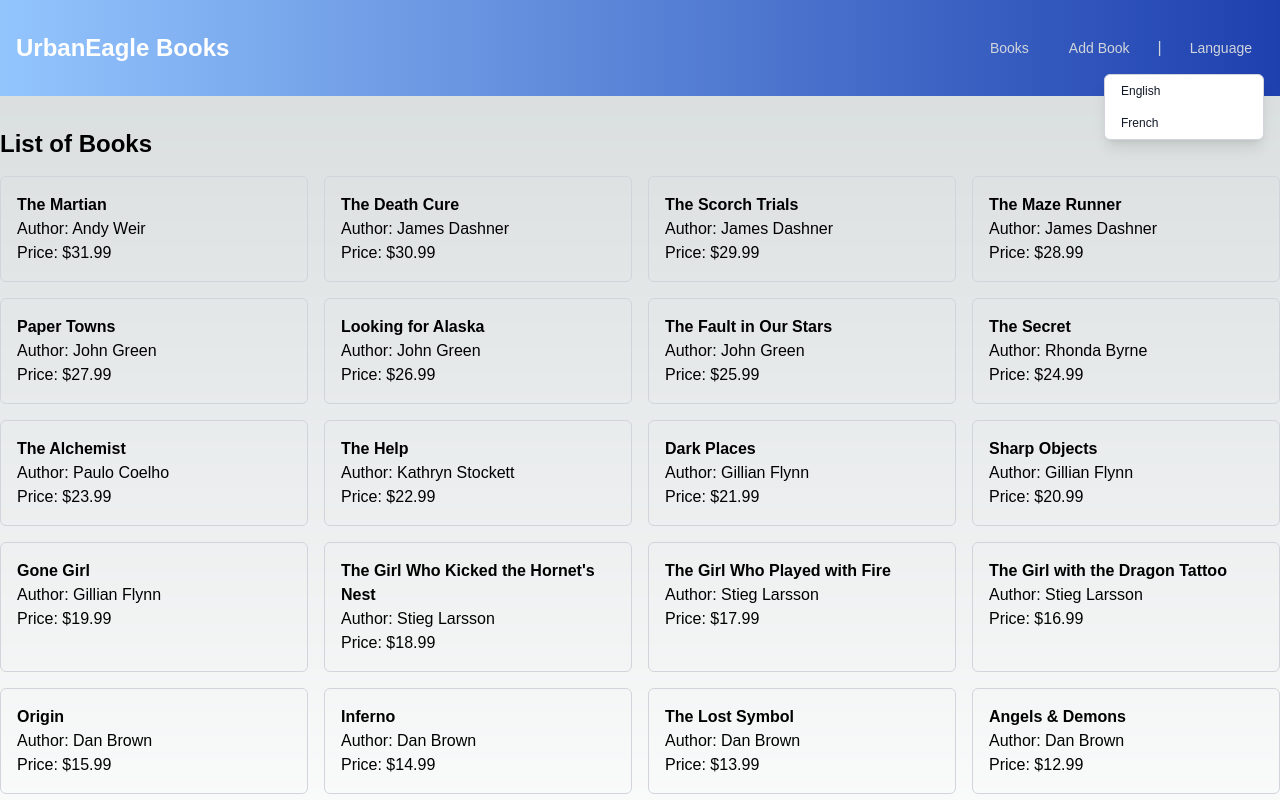
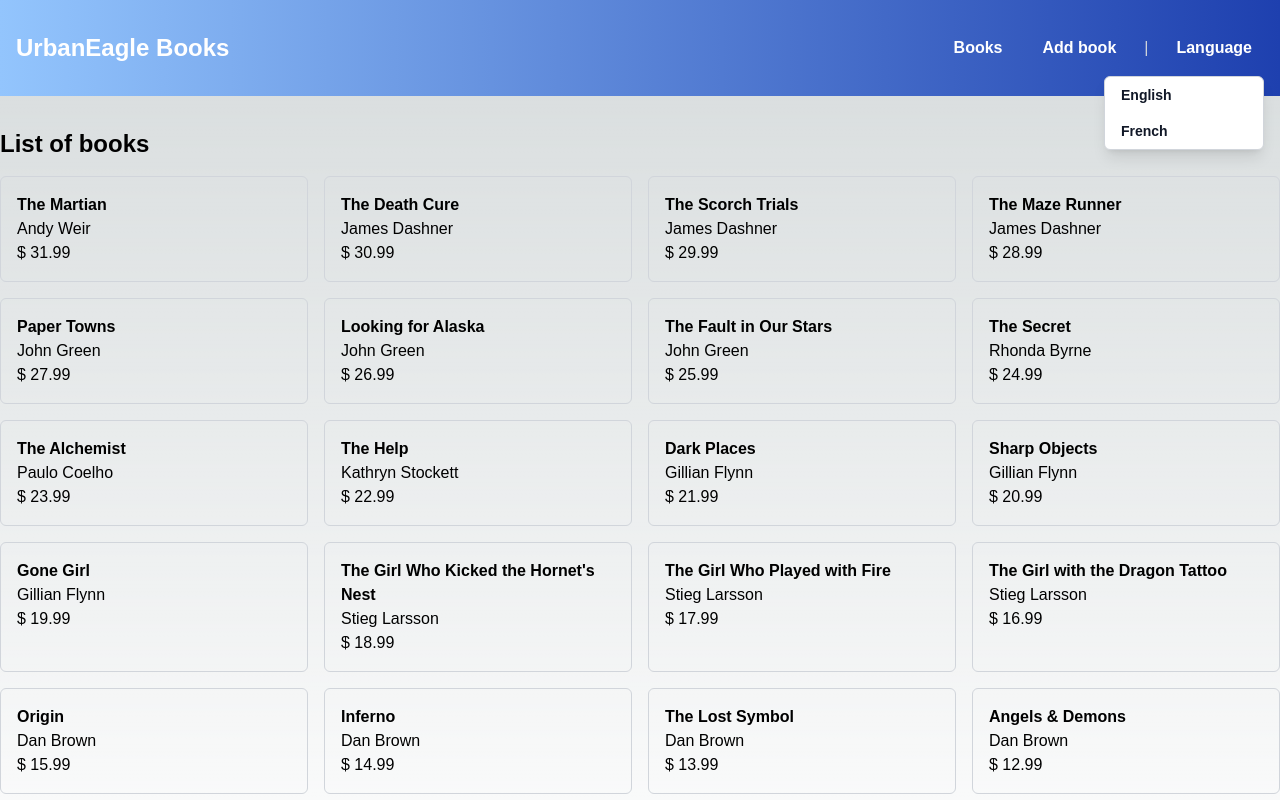
Before and after one commit to joshuawiidrichter1994/book-store, a Next.js app: page /BooksPage in a window 1280 px wide. Both pictures are taken after a click on the button "Language". Shown: the top 800 px of the page. Built offline with nearby package versions, Linux system fonts and the light colour scheme.

Commit message:
Implemented language selector functionality

```diff
--- a/public/translations/en.json
+++ b/public/translations/en.json
@@ -1,9 +1,16 @@
 {
+    "language": "Language",
     "books": "Books",
     "addBook": "Add book",
     "newBook": "Add a new book",
     "title": "Title",
     "author": "Author",
     "price": "Price",
-    "listOfBooks": "List of books"
+    "listOfBooks": "List of books",
+    "bookAddedModalHeader": "Book Added Successfully!",
+    "bookAddedModalText": "The new book has been added",
+    "requiredFieldsError": "Please fill out all fields",
+    "duplicateBookError": "Book already exists",
+    "closeBtn": "Close",
+    "currency": "$"
   }
--- a/src/components/Header.tsx
+++ b/src/components/Header.tsx
@@ -1,14 +1,21 @@
+import React, { useContext, useEffect, useRef, useState } from "react";
 import Link from "next/link";
-import { useState, useRef, useEffect } from "react";
+import { LanguageContext, Language } from "../context/LanguageContext";
+import enTranslations from "../../public/translations/en.json"; // Import English translations
+import frTranslations from "../../public/translations/fr.json"; // Import French translations
 
 const Header = () => {
+  const { language, setLanguage } = useContext(LanguageContext);
   const [isLanguageDropdownOpen, setIsLanguageDropdownOpen] = useState(false);
-  const [selectedLanguage, setSelectedLanguage] = useState("English");
   const dropdownRef = useRef<HTMLDivElement>(null);
 
   useEffect(() => {
     const handleOutsideClick = (event: MouseEvent) => {
-      if (dropdownRef.current && event.target && !dropdownRef.current.contains(event.target as Node)) {
+      if (
+        dropdownRef.current &&
+        event.target &&
+        !dropdownRef.current.contains(event.target as Node)
+      ) {
         setIsLanguageDropdownOpen(false);
       }
     };
@@ -24,13 +31,14 @@ const Header = () => {
     setIsLanguageDropdownOpen(!isLanguageDropdownOpen);
   };
 
-  const handleLanguageChange = (language: string) => {
-    setSelectedLanguage(language);
+  const handleLanguageChange = (selectedLanguage: Language) => {
+    setLanguage(selectedLanguage);
     setIsLanguageDropdownOpen(false);
-    // You can add logic here to change the language of your app
-    // For now, let's just console log the selected language
-    console.log("Selected language:", language);
+    console.log("Selected language:", selectedLanguage);
   };
+
+  // Load translations based on language
+  const translations = language === "en" ? enTranslations : frTranslations;
 
   return (
     <header className="bg-gradient-to-r from-blue-300 to-blue-800 text-white py-4">
@@ -38,33 +46,48 @@ const Header = () => {
         <div className="flex justify-between h-16 items-center">
           <div className="flex items-center">
             <div className="flex-shrink-0 flex items-center">
-              {/* Your Logo or Site Name */}
               <Link href="/">
-                <span className="text-white text-2xl font-bold cursor-pointer">UrbanEagle Books</span>
+                <span className="text-white text-2xl font-bold cursor-pointer">
+                  UrbanEagle {translations.books}
+                </span>
               </Link>
             </div>
           </div>
           <div className="flex items-center">
-            {/* Navigation Links */}
             <div className="hidden md:flex md:ml-10 md:space-x-4 items-center">
               <Link href="/BooksPage">
-                <span className="text-gray-300 hover:bg-gray-700 hover:text-white px-3 py-2 rounded-md text-sm font-medium cursor-pointer">Books</span>
+                <span className="text-white hover:bg-blue-400 hover:text-white px-3 py-2 rounded-md text-base font-semibold cursor-pointer">
+                  {translations.books}
+                </span>
               </Link>
               <Link href="/AddBookPage">
-                <span className="text-gray-300 hover:bg-gray-700 hover:text-white px-3 py-2 rounded-md text-sm font-medium cursor-pointer">Add Book</span>
+                <span className="text-white hover:bg-blue-400 hover:text-white px-3 py-2 rounded-md text-base font-semibold cursor-pointer">
+                  {translations.addBook}
+                </span>
               </Link>
               <div className="text-gray-300">|</div>
-              {/* Language Dropdown */}
               <div className="relative ml-4" ref={dropdownRef}>
-                <button onClick={toggleLanguageDropdown} className="text-gray-300 hover:text-white px-3 py-2 rounded-md text-sm font-medium cursor-pointer">
-                  Language
+                <button
+                  onClick={toggleLanguageDropdown}
+                  className="text-white hover:text-white px-3 py-2 rounded-md text-base font-semibold cursor-pointer"
+                >
+                  {translations.language}
                 </button>
                 {isLanguageDropdownOpen && (
                   <div className="absolute right-0 mt-2 w-40 bg-white border border-gray-300 rounded-md shadow-lg z-10">
                     <ul>
-                      <li onClick={() => handleLanguageChange("English")} className="cursor-pointer px-4 py-2 hover:bg-gray-100 text-gray-900 text-xs">English</li>
-                      <li onClick={() => handleLanguageChange("French")} className="cursor-pointer px-4 py-2 hover:bg-gray-100 text-gray-900 text-xs">French</li>
-                      {/* Add more languages as needed */}
+                      <li
+                        onClick={() => handleLanguageChange("en")}
+                        className="cursor-pointer px-4 py-2 hover:bg-blue-400 hover:text-white text-gray-900 text-sm font-semibold"
+                      >
+                        English
+                      </li>
+                      <li
+                        onClick={() => handleLanguageChange("fr")}
+                        className="cursor-pointer px-4 py-2 hover:bg-blue-400 hover:text-white text-gray-900 text-sm font-semibold"
+                      >
+                        French
+                      </li>
                     </ul>
                   </div>
                 )}
--- /dev/null
+++ b/src/context/LanguageContext.tsx
@@ -0,0 +1,13 @@
+import { createContext } from 'react';
+
+export type Language = 'en' | 'fr'; // Define possible language options
+
+export interface LanguageContextType {
+  language: Language;
+  setLanguage: (language: Language) => void;
+}
+
+export const LanguageContext = createContext<LanguageContextType>({
+    language: 'en', // Default language
+    setLanguage: (language: Language) => {}, // Default function to be replaced
+  });
--- a/src/pages/AddBookPage.tsx
+++ b/src/pages/AddBookPage.tsx
@@ -1,6 +1,9 @@
-import React, { useState, useEffect } from 'react';
+import React, { useState, useEffect, useContext } from 'react';
 import axios from 'axios';
 import RootLayout from '../layout';
+import { LanguageContext } from '../context/LanguageContext';
+import enTranslations from '../../public/translations/en.json'; // Import English translations
+import frTranslations from '../../public/translations/fr.json'; // Import French translations
 
 interface Book {
   title: string;
@@ -16,31 +19,37 @@ const AddBookPage: React.FC = () => {
   const [books, setBooks] = useState<Book[]>([]);
   const [errorMessage, setErrorMessage] = useState('');
 
-  useEffect(() => {
-    const fetchBooks = async () => {
-      try {
-        const response = await axios.get('/api/books');
-        setBooks(response.data);
-      } catch (error) {
-        console.error('Error fetching books:', error);
-      }
-    };
+  const { language } = useContext(LanguageContext);
 
-    fetchBooks();
-  }, []);
+  const translations = language === 'en' ? enTranslations : frTranslations;
+
+
+
+  // useEffect(() => {
+  //   const fetchBooks = async () => {
+  //     try {
+  //       const response = await axios.get('/api/books');
+  //       setBooks(response.data);
+  //     } catch (error) {
+  //       console.error('Error fetching books:', error);
+  //     }
+  //   };
+
+  //   fetchBooks();
+  // }, []);
 
   const handleSubmit = async (e: React.FormEvent<HTMLFormElement>) => {
     e.preventDefault();
 
     // Check if all fields are filled out
     if (!title || !author || !price) {
-      setErrorMessage('Please fill out all fields.');
+      setErrorMessage(translations['requiredFieldsError']);
       return;
     }
 
     // Check if the title already exists
     if (books.some((book) => book.title === title)) {
-      setErrorMessage('Book already exists.');
+      setErrorMessage(translations['duplicateBookError']);
       return;
     }
 
@@ -69,21 +78,21 @@ const AddBookPage: React.FC = () => {
   return (
     <RootLayout>
       <div className="mt-8 mx-8">
-        <h2 className="text-xl font-bold mb-4">Add a New Book</h2>
+        <h2 className="text-xl font-bold mb-4">{translations['newBook']}</h2>
         <form onSubmit={handleSubmit}>
           <div className="mb-4">
-            <label htmlFor="title" className="block text-gray-700 font-bold mb-2">Title:</label>
+            <label htmlFor="title" className="block text-gray-700 font-bold mb-2">{translations['title']}:</label>
             <input type="text" id="title" value={title} onChange={(e) => setTitle(e.target.value)} className="border border-gray-300 rounded-md px-4 py-2 w-full" />
           </div>
           <div className="mb-4">
-            <label htmlFor="author" className="block text-gray-700 font-bold mb-2">Author:</label>
+            <label htmlFor="author" className="block text-gray-700 font-bold mb-2">{translations['author']}:</label>
             <input type="text" id="author" value={author} onChange={(e) => setAuthor(e.target.value)} className="border border-gray-300 rounded-md px-4 py-2 w-full" />
           </div>
           <div className="mb-4">
-            <label htmlFor="price" className="block text-gray-700 font-bold mb-2">Price:</label>
+            <label htmlFor="price" className="block text-gray-700 font-bold mb-2">{translations['price']}:</label>
             <input type="number" id="price" value={price} onChange={(e) => setPrice(e.target.value ? parseInt(e.target.value) : '')} className="border border-gray-300 rounded-md px-4 py-2 w-full" />
           </div>
-          <button type="submit" className="bg-blue-500 text-white rounded-md px-4 py-2">Add Book</button>
+          <button type="submit" className="bg-blue-500 text-white rounded-md px-4 py-2">{translations['addBook']}</button>
           {errorMessage && <p className="text-red-500 mt-2">{errorMessage}</p>}
         </form>
       </div>
@@ -91,10 +100,10 @@ const AddBookPage: React.FC = () => {
         <div className="fixed inset-0 z-50 overflow-auto bg-gray-800 bg-opacity-50 flex justify-center items-center">
           <div className="modal bg-white rounded-lg shadow-lg p-6 text-center">
             <div>
-              <h2 className="text-xl font-semibold mb-4">Book Added Successfully!</h2>
-              <p className="text-gray-600">The new book has been added.</p>
+              <h2 className="text-xl font-semibold mb-4">{translations['bookAddedModalHeader']}</h2>
+              <p className="text-gray-600">{translations['bookAddedModalText']}</p>
             </div>
-            <button onClick={closeModal} className="bg-blue-500 text-white rounded-md px-4 py-2 mt-6">Close</button>
+            <button onClick={closeModal} className="bg-blue-500 text-white rounded-md px-4 py-2 mt-6">{translations['closeBtn']}</button>
           </div>
         </div>
       )}
--- a/src/pages/BooksPage.tsx
+++ b/src/pages/BooksPage.tsx
@@ -1,5 +1,8 @@
-import React from 'react';
+import React, { useContext } from 'react';
 import RootLayout from '../layout';
+import { LanguageContext } from '../context/LanguageContext';
+import enTranslations from '../../public/translations/en.json'; // Import English translations
+import frTranslations from '../../public/translations/fr.json'; // Import French translations
 
 interface Book {
   title: string;
@@ -12,16 +15,21 @@ interface BooksPageProps {
 }
 
 const BooksPage: React.FC<BooksPageProps> = ({ books }) => {
+  const { language } = useContext(LanguageContext);
+
+  // Load translations based on language
+  const translations = language === 'en' ? enTranslations : frTranslations;
+
   return (
     <RootLayout>
       <div className="container mx-auto mt-8">
-        <h1 className="text-2xl font-bold mb-4">List of Books</h1>
+        <h1 className="text-2xl font-bold mb-4">{translations['listOfBooks']}</h1>
         <div className="grid grid-cols-1 md:grid-cols-4 gap-4">
           {books.map((book, index) => (
             <div key={index} className="border border-gray-300 rounded-md p-4">
               <div className="font-bold">{book.title}</div>
-              <div>Author: {book.author}</div>
-              <div>Price: ${book.price}</div>
+              <div>{book.author}</div>
+              <div> {translations['currency']} {book.price}</div>
             </div>
           ))}
         </div>
--- a/src/pages/_app.tsx
+++ b/src/pages/_app.tsx
@@ -1,9 +1,16 @@
 // _app.tsx
-import '../globals.css'; // Import global CSS
-import { AppProps } from 'next/app';
+
+import React from 'react';
+import type { AppProps } from 'next/app';
+import LanguageProvider from '../providers/LanguageProvider';
+import '../globals.css';
 
 function MyApp({ Component, pageProps }: AppProps) {
-  return <Component {...pageProps} />;
+  return (
+    <LanguageProvider>
+      <Component {...pageProps} />
+    </LanguageProvider>
+  );
 }
 
 export default MyApp;
--- /dev/null
+++ b/src/providers/LanguageProvider.tsx
@@ -0,0 +1,25 @@
+// LanguageProvider.tsx
+
+import React, { useState } from 'react';
+import { LanguageContext, Language, LanguageContextType } from '../context/LanguageContext';
+
+interface LanguageProviderProps {
+  children: React.ReactNode;
+}
+
+const LanguageProvider: React.FC<LanguageProviderProps> = ({ children }) => {
+  const [language, setLanguage] = useState<Language>('en');
+
+  const contextValue: LanguageContextType = {
+    language,
+    setLanguage,
+  };
+
+  return (
+    <LanguageContext.Provider value={contextValue}>
+      {children}
+    </LanguageContext.Provider>
+  );
+};
+
+export default LanguageProvider;
```
Also changed, not shown: public/translations/fr.json (+8 -1 lines).
